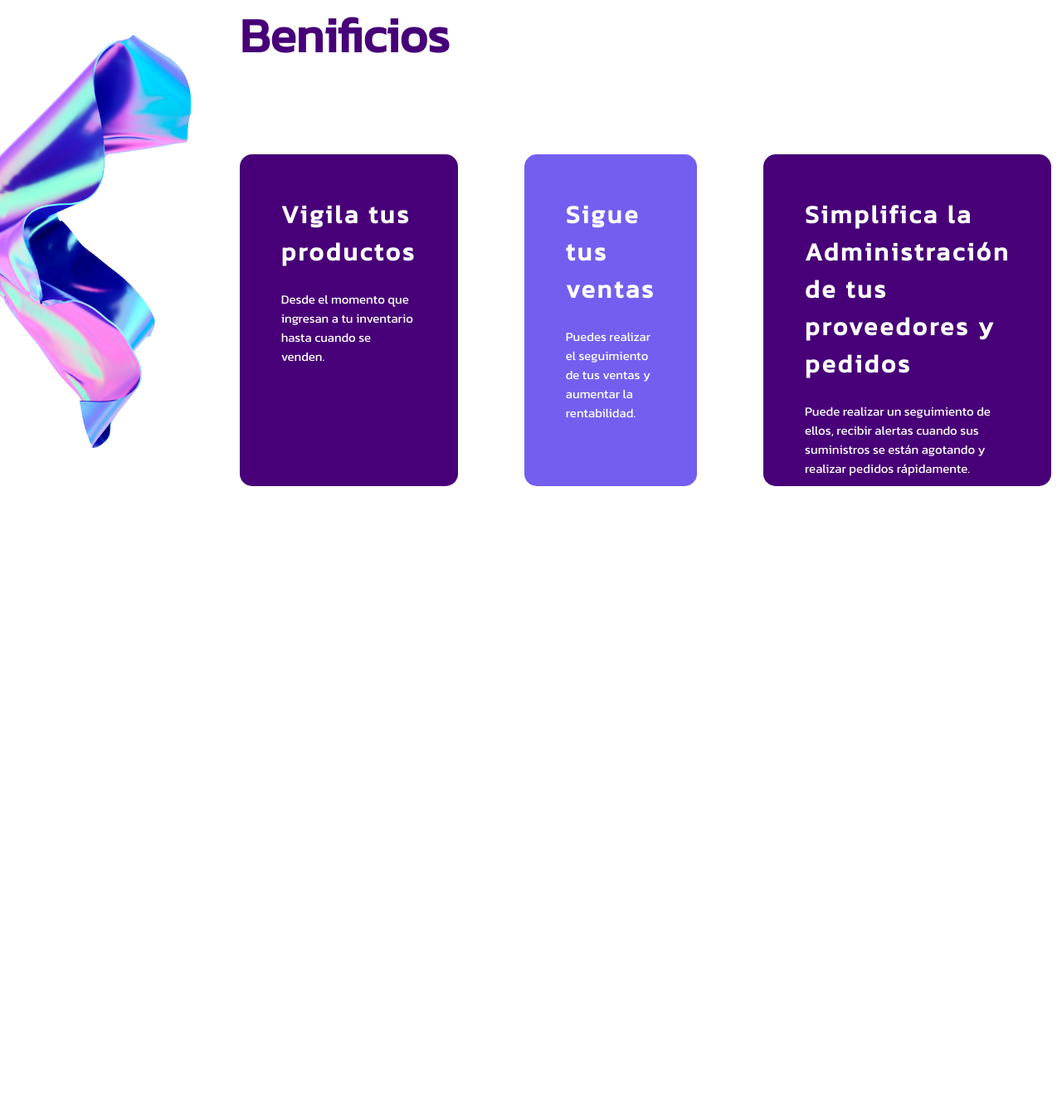
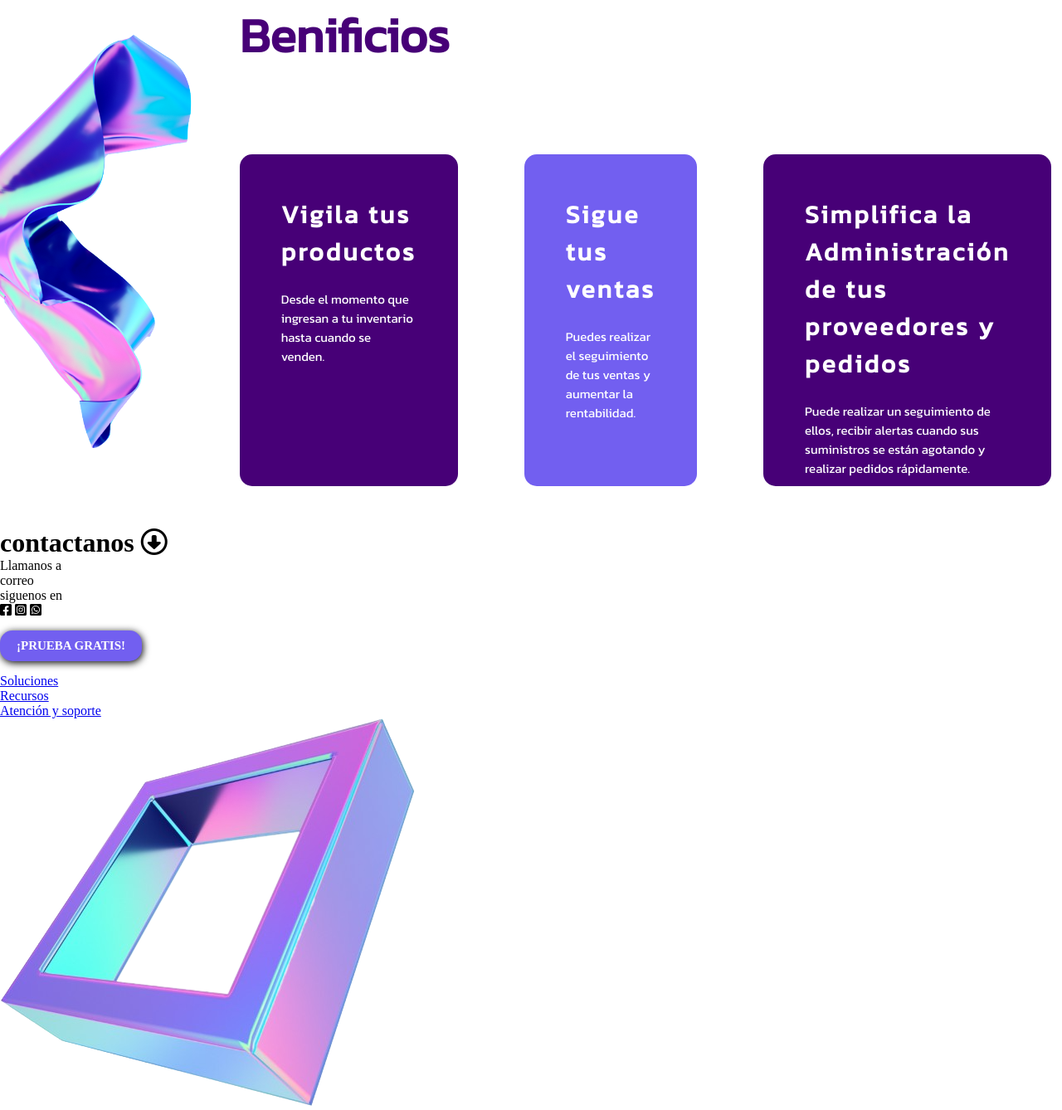
Before and after one commit to INGSYSTEM/sell-wise, a PHP site: page / in a window 1280 px wide. Shown: the part 1199-2537 px from the top of the page at 83% size. Before the commit the page ends 1785 px from the top, so only its background shows below. Run offline with PHP 8.4, Linux system fonts and the light colour scheme.

Commit message:
se realizo actualización en el repositorio

```diff
--- a/css/global.css
+++ b/css/global.css
@@ -264,6 +264,11 @@ button {
   font-size: 30px;
 }
 
+
+/* Footer */
+
+
+
 /* responsive */
 
 @media (max-width: 768px) {
--- a/index.php
+++ b/index.php
@@ -83,5 +83,39 @@
     </div>
     </div>
   </div>
+  <footer>
+    <div class="primer-contenedor-footer">
+      <div class="contactos">
+        <h1>contactanos <i class="fa-regular fa-circle-down"></i></h1>
+      </div>
+      <div class="contenedor-informacion-contactos">
+        <div class="contenedor-cuadrito-contactos">
+          <p class="titulos-footer">Llamanos a</p>
+        </div>
+        <div class="contenedor-cuadrito-contactos">
+          <p class="titulos-footer">correo</p>
+        </div>
+        <div class="contenedor-cuadrito-contactos">
+          <p class="titulos-footer">siguenos en</p>
+          <div class="redes">
+            <i class="fa-brands fa-square-facebook"></i>
+            <i class="fa-brands fa-square-instagram"></i>
+            <i class="fa-brands fa-square-whatsapp"></i>
+          </div>
+        </div>
+      </div>
+      <button>¡Prueba Gratis!</button>
+    </div>
+    <div class="segundo-contenedor-footer">
+      <ul>
+        <li><a href="#">Soluciones</a></li>
+        <li><a href="#">Recursos</a></li>
+        <li><a href="#">Atención y soporte</a></li>
+      </ul>
+    </div>
+    <div class="cuadrado">
+      <img src="img/cuadrado.png" alt="">
+    </div>
+  </footer>
 </body>
 </html>
```
Also changed, not shown: README.md, img/cuadrado.png (added).
